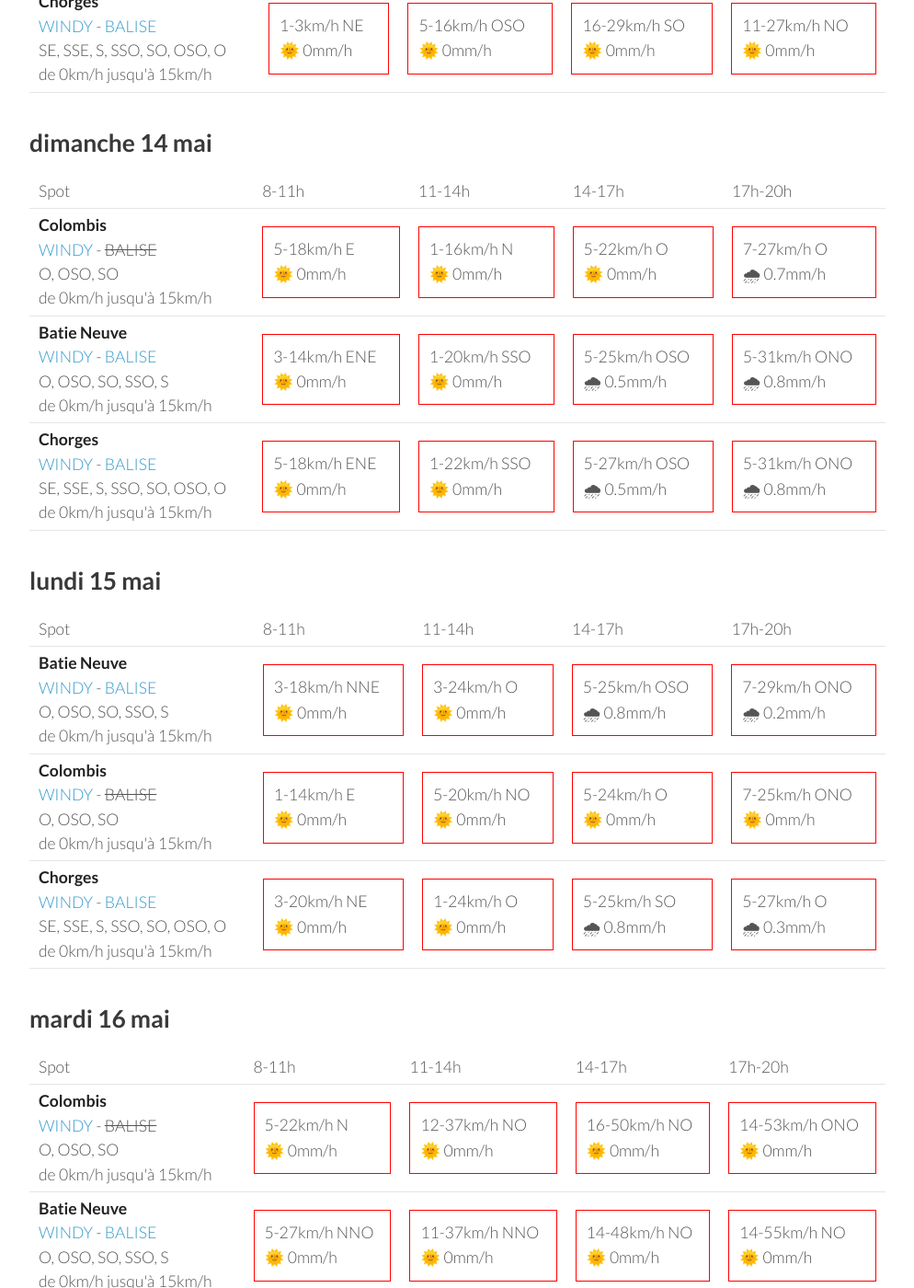
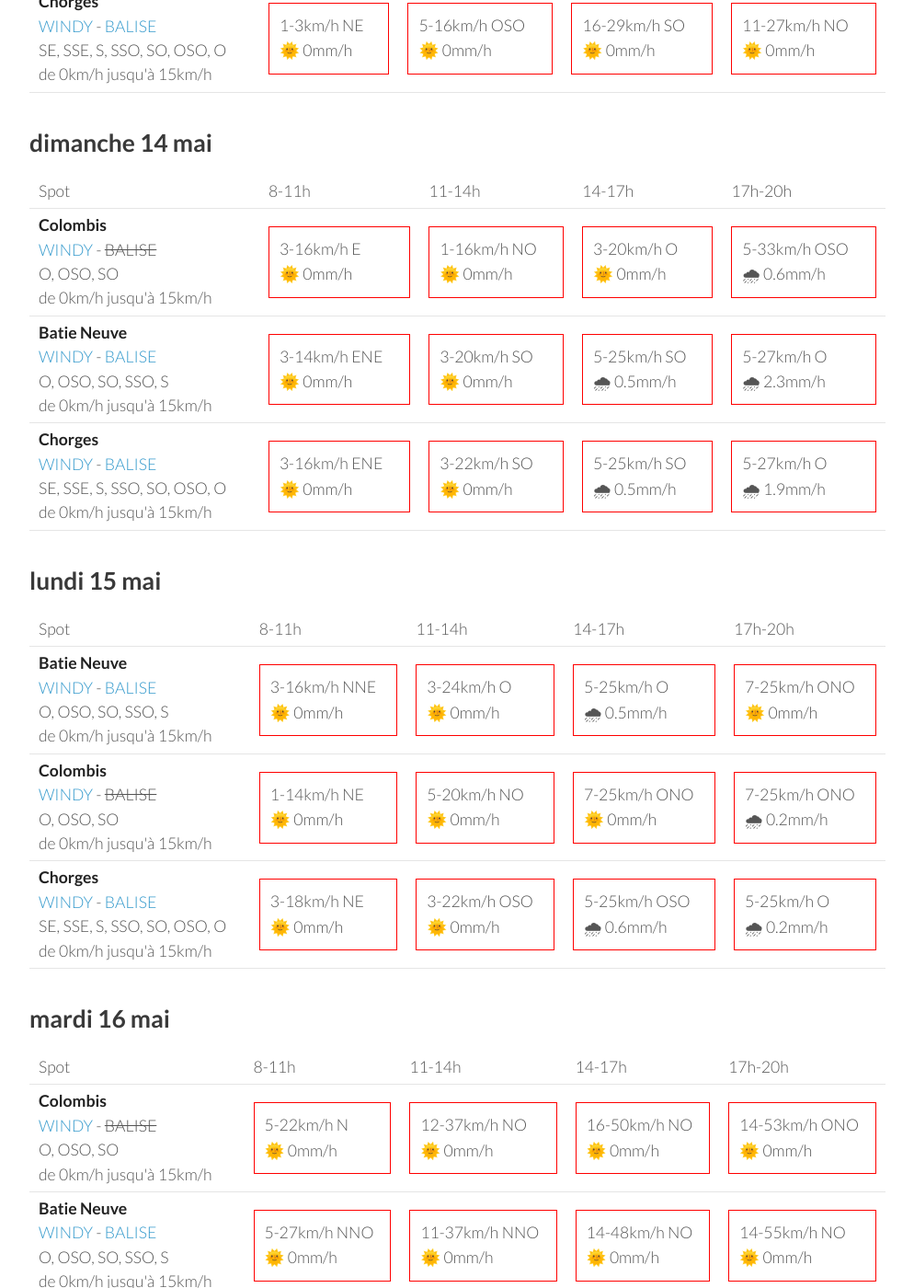
Before and after one commit to parapente-dans-le-nord/parapente-dans-le-nord.github.io, a Jekyll site: the page built from serre_poncon.markdown, in a window 1280 px wide and 1400 px high, scrolled down 1092 px. Shown: the whole window at 92% size, without its empty margins (26-1020 px from the left). Built offline with Jekyll 4.4.1, drawn with Linux system fonts in a browser that asks for light colours; some of the changed text lies outside the part shown.

Commit message:
update index.markdown

```diff
--- a/serre_poncon.markdown
+++ b/serre_poncon.markdown
@@ -113,10 +113,10 @@ page mise à jour le vendredi 12 mai 13:31
 <tr>
         <td><strong>Colombis</strong><br><a href="https://windy.com/44.494/6.216?44.559,6.262,10">WINDY</a> - <span class="no-balise"> BALISE </span><br> <span class="vent-favorable">O, OSO, SO</span><br><span class="force-vent">de 0km/h jusqu'à 15km/h</span> </td>
 
-            <td><div class="not-flyable"><p>5-18km/h E</p><p>🌞 0mm/h</p></div></td>
-            <td><div class="not-flyable"><p>1-16km/h N</p><p>🌞 0mm/h</p></div></td>
-            <td><div class="not-flyable"><p>5-22km/h O</p><p>🌞 0mm/h</p></div></td>
-            <td><div class="not-flyable"><p>7-27km/h O</p><p>🌧 0.7mm/h</p></div></td>
+            <td><div class="not-flyable"><p>3-16km/h E</p><p>🌞 0mm/h</p></div></td>
+            <td><div class="not-flyable"><p>1-16km/h NO</p><p>🌞 0mm/h</p></div></td>
+            <td><div class="not-flyable"><p>3-20km/h O</p><p>🌞 0mm/h</p></div></td>
+            <td><div class="not-flyable"><p>5-33km/h OSO</p><p>🌧 0.6mm/h</p></div></td>
 
 
     </tr>
@@ -124,19 +124,19 @@ page mise à jour le vendredi 12 mai 13:31
         <td><strong>Batie Neuve</strong><br><a href="https://windy.com/44.584/6.236?44.559,6.262,10,m:eTtagly">WINDY</a> - <span class=""><a href="https://www.openwindmap.org/PP554">BALISE</a> </span><br> <span class="vent-favorable">O, OSO, SO, SSO, S</span><br><span class="force-vent">de 0km/h jusqu'à 15km/h</span> </td>
 
             <td><div class="not-flyable"><p>3-14km/h ENE</p><p>🌞 0mm/h</p></div></td>
-            <td><div class="not-flyable"><p>1-20km/h SSO</p><p>🌞 0mm/h</p></div></td>
-            <td><div class="not-flyable"><p>5-25km/h OSO</p><p>🌧 0.5mm/h</p></div></td>
-            <td><div class="not-flyable"><p>5-31km/h ONO</p><p>🌧 0.8mm/h</p></div></td>
+            <td><div class="not-flyable"><p>3-20km/h SO</p><p>🌞 0mm/h</p></div></td>
+            <td><div class="not-flyable"><p>5-25km/h SO</p><p>🌧 0.5mm/h</p></div></td>
+            <td><div class="not-flyable"><p>5-27km/h O</p><p>🌧 2.3mm/h</p></div></td>
 
 
     </tr>
 <tr>
         <td><strong>Chorges</strong><br><a href="https://windy.com/44.578/6.280?44.559,6.262,10">WINDY</a> - <span class=""><a href="https://www.openwindmap.org/PP554">BALISE</a> </span><br> <span class="vent-favorable">SE, SSE, S, SSO, SO, OSO, O</span><br><span class="force-vent">de 0km/h jusqu'à 15km/h</span> </td>
 
-            <td><div class="not-flyable"><p>5-18km/h ENE</p><p>🌞 0mm/h</p></div></td>
-            <td><div class="not-flyable"><p>1-22km/h SSO</p><p>🌞 0mm/h</p></div></td>
-            <td><div class="not-flyable"><p>5-27km/h OSO</p><p>🌧 0.5mm/h</p></div></td>
-            <td><div class="not-flyable"><p>5-31km/h ONO</p><p>🌧 0.8mm/h</p></div></td>
+            <td><div class="not-flyable"><p>3-16km/h ENE</p><p>🌞 0mm/h</p></div></td>
+            <td><div class="not-flyable"><p>3-22km/h SO</p><p>🌞 0mm/h</p></div></td>
+            <td><div class="not-flyable"><p>5-25km/h SO</p><p>🌧 0.5mm/h</p></div></td>
+            <td><div class="not-flyable"><p>5-27km/h O</p><p>🌧 1.9mm/h</p></div></td>
 
 
     </tr>
@@ -159,30 +159,30 @@ page mise à jour le vendredi 12 mai 13:31
 <tr>
         <td><strong>Batie Neuve</strong><br><a href="https://windy.com/44.584/6.236?44.559,6.262,10,m:eTtagly">WINDY</a> - <span class=""><a href="https://www.openwindmap.org/PP554">BALISE</a> </span><br> <span class="vent-favorable">O, OSO, SO, SSO, S</span><br><span class="force-vent">de 0km/h jusqu'à 15km/h</span> </td>
 
-            <td><div class="not-flyable"><p>3-18km/h NNE</p><p>🌞 0mm/h</p></div></td>
+            <td><div class="not-flyable"><p>3-16km/h NNE</p><p>🌞 0mm/h</p></div></td>
             <td><div class="not-flyable"><p>3-24km/h O</p><p>🌞 0mm/h</p></div></td>
-            <td><div class="not-flyable"><p>5-25km/h OSO</p><p>🌧 0.8mm/h</p></div></td>
-            <td><div class="not-flyable"><p>7-29km/h ONO</p><p>🌧 0.2mm/h</p></div></td>
+            <td><div class="not-flyable"><p>5-25km/h O</p><p>🌧 0.5mm/h</p></div></td>
+            <td><div class="not-flyable"><p>7-25km/h ONO</p><p>🌞 0mm/h</p></div></td>
 
 
     </tr>
 <tr>
         <td><strong>Colombis</strong><br><a href="https://windy.com/44.494/6.216?44.559,6.262,10">WINDY</a> - <span class="no-balise"> BALISE </span><br> <span class="vent-favorable">O, OSO, SO</span><br><span class="force-vent">de 0km/h jusqu'à 15km/h</span> </td>
 
-            <td><div class="not-flyable"><p>1-14km/h E</p><p>🌞 0mm/h</p></div></td>
+            <td><div class="not-flyable"><p>1-14km/h NE</p><p>🌞 0mm/h</p></div></td>
             <td><div class="not-flyable"><p>5-20km/h NO</p><p>🌞 0mm/h</p></div></td>
-            <td><div class="not-flyable"><p>5-24km/h O</p><p>🌞 0mm/h</p></div></td>
             <td><div class="not-flyable"><p>7-25km/h ONO</p><p>🌞 0mm/h</p></div></td>
+            <td><div class="not-flyable"><p>7-25km/h ONO</p><p>🌧 0.2mm/h</p></div></td>
 
 
     </tr>
 <tr>
         <td><strong>Chorges</strong><br><a href="https://windy.com/44.578/6.280?44.559,6.262,10">WINDY</a> - <span class=""><a href="https://www.openwindmap.org/PP554">BALISE</a> </span><br> <span class="vent-favorable">SE, SSE, S, SSO, SO, OSO, O</span><br><span class="force-vent">de 0km/h jusqu'à 15km/h</span> </td>
 
-            <td><div class="not-flyable"><p>3-20km/h NE</p><p>🌞 0mm/h</p></div></td>
-            <td><div class="not-flyable"><p>1-24km/h O</p><p>🌞 0mm/h</p></div></td>
-            <td><div class="not-flyable"><p>5-25km/h SO</p><p>🌧 0.8mm/h</p></div></td>
-            <td><div class="not-flyable"><p>5-27km/h O</p><p>🌧 0.3mm/h</p></div></td>
+            <td><div class="not-flyable"><p>3-18km/h NE</p><p>🌞 0mm/h</p></div></td>
+            <td><div class="not-flyable"><p>3-22km/h OSO</p><p>🌞 0mm/h</p></div></td>
+            <td><div class="not-flyable"><p>5-25km/h OSO</p><p>🌧 0.6mm/h</p></div></td>
+            <td><div class="not-flyable"><p>5-25km/h O</p><p>🌧 0.2mm/h</p></div></td>
 
 
     </tr>
```
Also changed, not shown: other parts of serre_poncon.markdown (+1 -1 lines).
